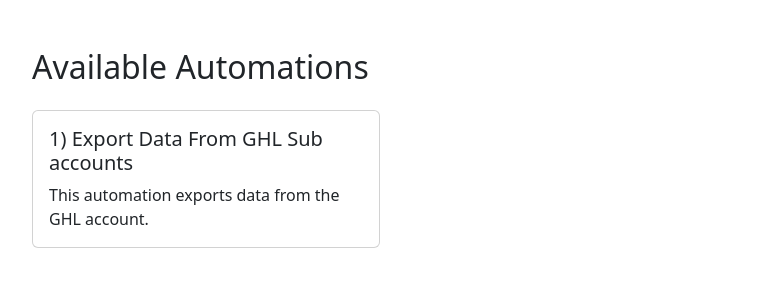
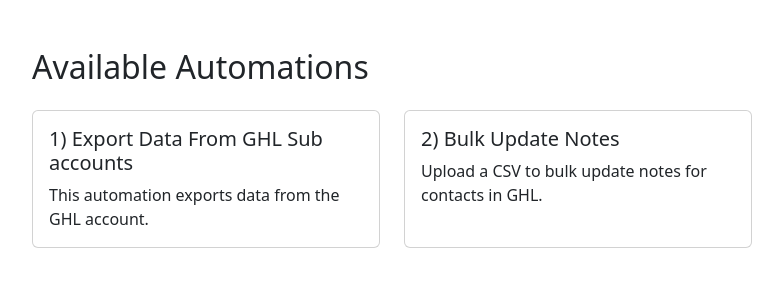
Before and after one commit to umarallure/fast_firebase_portal, a FastAPI app: template app/templates/index.html in a window 1280 px wide. Shown: the part 58-358 px from the top of the page, without its empty margins (62-845 px from the left). Run offline with FastAPI, Linux system fonts and the light colour scheme; the template is opened without the code that fills it, so the values that code supplies are empty; parts of the project's set-up code (start-up, migrations or seed data) failed here and were passed over; some libraries are stand-ins or nearby versions.

Commit message:
new automation

```diff
--- a/app/main.py
+++ b/app/main.py
@@ -1,4 +1,4 @@
-from fastapi import FastAPI, Request, HTTPException, Depends
+from fastapi import FastAPI, Request, HTTPException, Depends, UploadFile, File
 from fastapi.middleware.cors import CORSMiddleware
 from fastapi.staticfiles import StaticFiles
 from fastapi.templating import Jinja2Templates
@@ -8,6 +8,8 @@ from fastapi.responses import JSONResponse
 from app.config import settings
 from app.auth.firebase import get_current_user
 import httpx
+import csv
+import io
 
 app = FastAPI()
 
@@ -71,3 +73,48 @@ async def get_pipelines_for_subaccount(sub_id: str):
             import logging
             logging.error(f"Failed to fetch pipelines for subaccount {sub_id}: {e}")
             return []
+
+@app.get("/bulk-update-notes")
+async def bulk_update_notes_page(request: Request):
+    return templates.TemplateResponse("bulk_update_notes.html", {"request": request})
+
+@app.post("/api/bulk-update-notes")
+async def bulk_update_notes_api(csvFile: UploadFile = File(...)):
+    try:
+        content = await csvFile.read()
+        decoded = content.decode('utf-8')
+        reader = csv.DictReader(io.StringIO(decoded))
+        rows = list(reader)
+        if not rows:
+            return {"success": False, "message": "CSV is empty or invalid."}
+        # Prepare subaccount API keys
+        subaccounts = settings.subaccounts_list
+        account_api_keys = {str(s['id']): s['api_key'] for s in subaccounts if s.get('api_key')}
+        errors = []
+        success_count = 0
+        async with httpx.AsyncClient(timeout=30) as client:
+            for row in rows:
+                contact_id = row.get('Contact ID')
+                notes = row.get('Notes')
+                account_id = str(row.get('Account Id'))
+                api_key = account_api_keys.get(account_id)
+                if not (contact_id and notes and api_key):
+                    errors.append(f"Missing data for contact {contact_id}")
+                    continue
+                url = f"https://rest.gohighlevel.com/v1/contacts/{contact_id}/notes/"
+                payload = {"body": notes}
+                headers = {"Authorization": f"Bearer {api_key}", "Content-Type": "application/json"}
+                try:
+                    resp = await client.post(url, json=payload, headers=headers)
+                    if resp.status_code == 200:
+                        success_count += 1
+                    else:
+                        errors.append(f"Failed for {contact_id}: {resp.text}")
+                except Exception as e:
+                    errors.append(f"Exception for {contact_id}: {str(e)}")
+        msg = f"Successfully updated notes for {success_count} contacts."
+        if errors:
+            msg += f" Errors: {'; '.join(errors[:5])}{'...' if len(errors)>5 else ''}"
+        return {"success": True, "message": msg}
+    except Exception as e:
+        return {"success": False, "message": str(e)}
--- a/app/templates/index.html
+++ b/app/templates/index.html
@@ -20,6 +20,14 @@ firebase.auth().onAuthStateChanged(function(user) {
                 </div>
             </div>
         </div>
+        <div class="col-md-4 mb-4">
+            <div class="card automation-card h-100" style="cursor:pointer;" onclick="window.location.href='/bulk-update-notes'">
+                <div class="card-body">
+                    <h5 class="card-title">2) Bulk Update Notes</h5>
+                    <p class="card-text">Upload a CSV to bulk update notes for contacts in GHL.</p>
+                </div>
+            </div>
+        </div>
         <!-- Add more automation cards here as needed -->
     </div>
 </div>
```
Also changed, not shown: app/templates/bulk_update_notes.html (added, +44 -0 lines).
